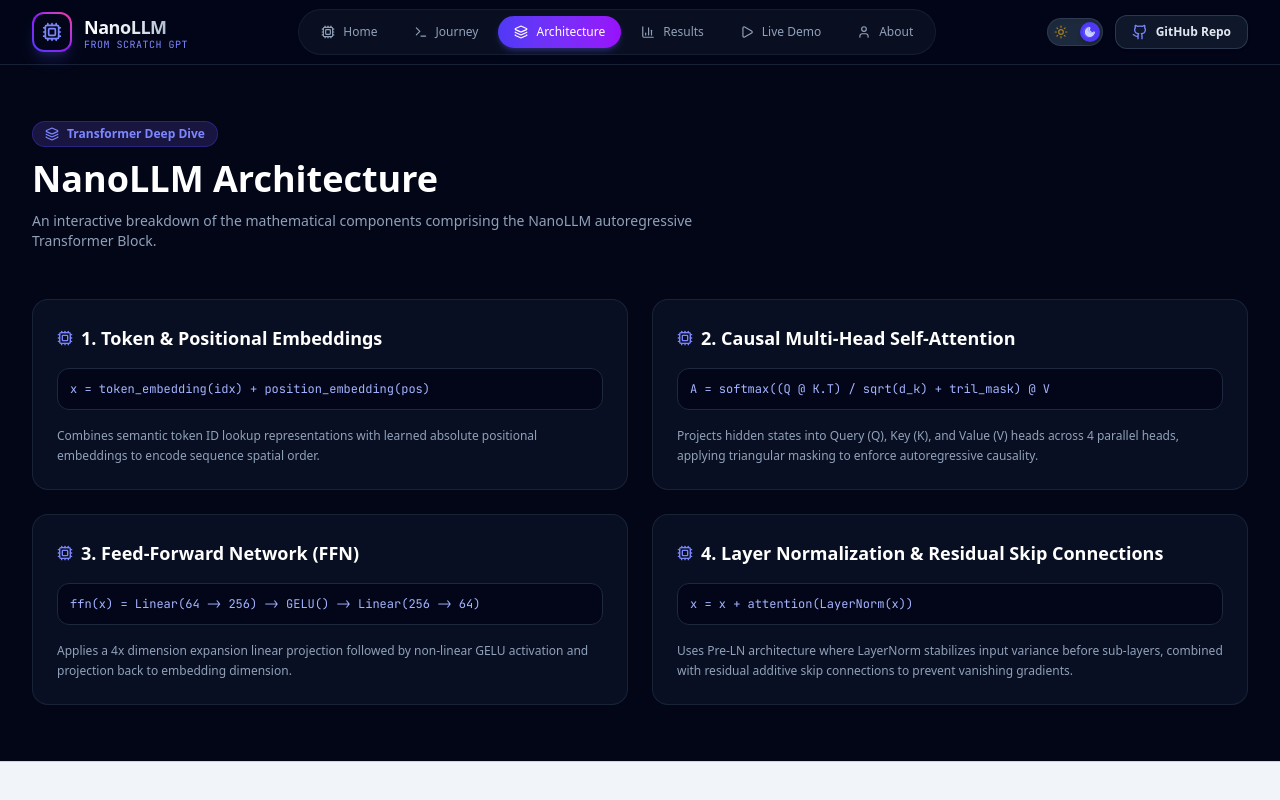
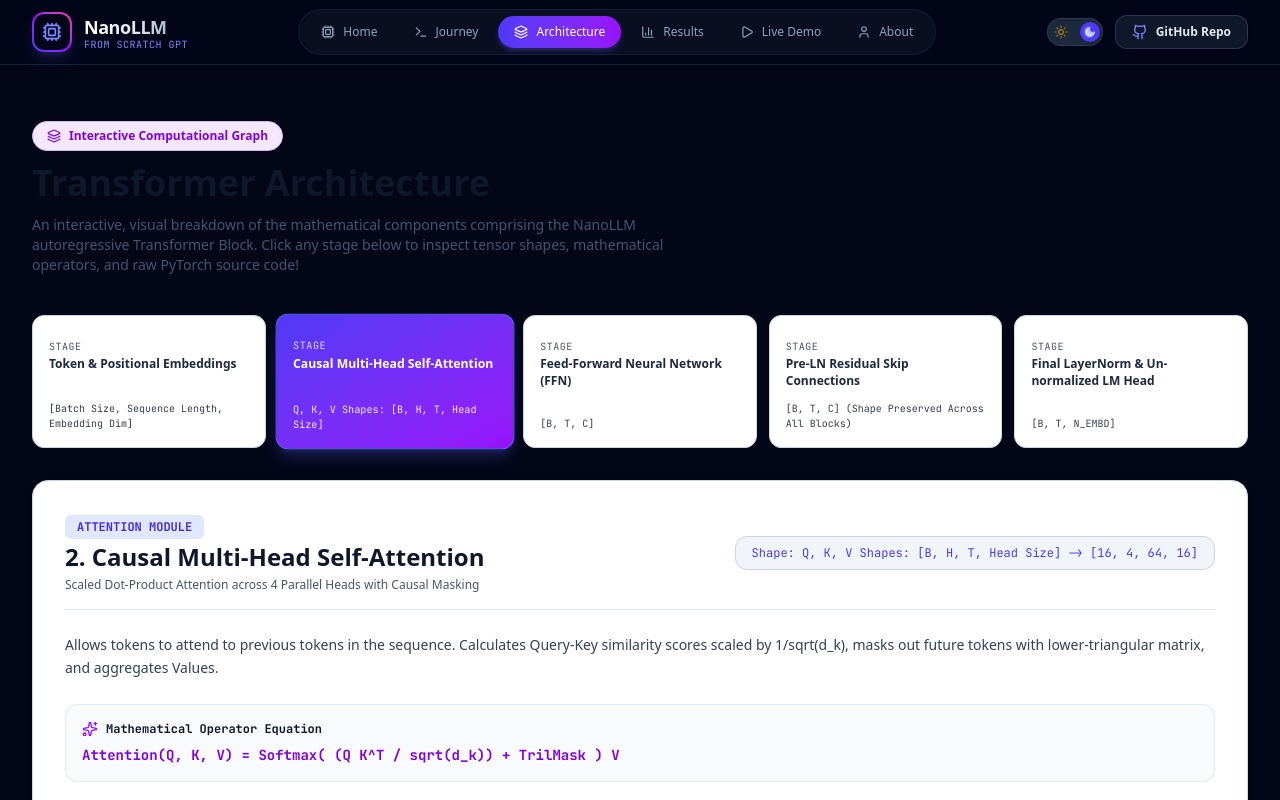
Before and after one commit to MuhammadAbdullah12-ux/NanoLLM, a Next.js app in the folder frontend/: page /architecture in a window 1280 px wide. Shown: the top 800 px of the page. Built offline with nearby package versions, Linux system fonts and the light colour scheme.

Commit message:
Showcase Days 5-6: Built interactive visual Architecture Diagram component with PyTorch math tooltips

```diff
--- a/frontend/app/architecture/page.tsx
+++ b/frontend/app/architecture/page.tsx
@@ -1,55 +1,22 @@
-import { Layers, Cpu, Zap, Activity } from "lucide-react";
+import ArchitectureDiagram from "@/components/ArchitectureDiagram";
+import { Layers, Cpu, Zap, ShieldCheck } from "lucide-react";
 
 export default function ArchitecturePage() {
-  const components = [
-    {
-      title: "1. Token & Positional Embeddings",
-      code: "x = token_embedding(idx) + position_embedding(pos)",
-      desc: "Combines semantic token ID lookup representations with learned absolute positional embeddings to encode sequence spatial order."
-    },
-    {
-      title: "2. Causal Multi-Head Self-Attention",
-      code: "A = softmax((Q @ K.T) / sqrt(d_k) + tril_mask) @ V",
-      desc: "Projects hidden states into Query (Q), Key (K), and Value (V) heads across 4 parallel heads, applying triangular masking to enforce autoregressive causality."
-    },
-    {
-      title: "3. Feed-Forward Network (FFN)",
-      code: "ffn(x) = Linear(64 -> 256) -> GELU() -> Linear(256 -> 64)",
-      desc: "Applies a 4x dimension expansion linear projection followed by non-linear GELU activation and projection back to embedding dimension."
-    },
-    {
-      title: "4. Layer Normalization & Residual Skip Connections",
-      code: "x = x + attention(LayerNorm(x))",
-      desc: "Uses Pre-LN architecture where LayerNorm stabilizes input variance before sub-layers, combined with residual additive skip connections to prevent vanishing gradients."
-    }
-  ];
-
   return (
     <div className="space-y-8 py-6">
       <div className="space-y-3">
-        <div className="inline-flex items-center gap-2 px-3 py-1 rounded-full bg-indigo-950/80 border border-indigo-800/60 text-indigo-400 text-xs font-semibold">
+        <div className="inline-flex items-center gap-2 px-3.5 py-1.5 rounded-full bg-purple-100 dark:bg-purple-950/80 border border-purple-300 dark:border-purple-800/60 text-purple-700 dark:text-purple-400 text-xs font-semibold">
           <Layers className="w-3.5 h-3.5" />
-          <span>Transformer Deep Dive</span>
+          <span>Interactive Computational Graph</span>
         </div>
-        <h1 className="text-3xl sm:text-4xl font-extrabold text-white">NanoLLM Architecture</h1>
-        <p className="text-slate-400 text-sm max-w-2xl">
-          An interactive breakdown of the mathematical components comprising the NanoLLM autoregressive Transformer Block.
+        <h1 className="text-3xl sm:text-4xl font-extrabold text-slate-900 dark:text-white">Transformer Architecture</h1>
+        <p className="text-slate-600 dark:text-slate-400 text-sm max-w-2xl">
+          An interactive, visual breakdown of the mathematical components comprising the NanoLLM autoregressive Transformer Block. Click any stage below to inspect tensor shapes, mathematical operators, and raw PyTorch source code!
         </p>
       </div>
 
-      <div className="grid grid-cols-1 md:grid-cols-2 gap-6 pt-4">
-        {components.map((comp, idx) => (
-          <div key={idx} className="bg-slate-900/60 border border-slate-800/80 rounded-2xl p-6 space-y-4 hover:border-purple-900/50 transition-all">
-            <h2 className="text-lg font-bold text-white flex items-center gap-2">
-              <Cpu className="w-4 h-4 text-indigo-400" />
-              <span>{comp.title}</span>
-            </h2>
-            <div className="p-3 bg-slate-950 rounded-xl font-mono text-xs text-indigo-300 border border-slate-800">
-              <code>{comp.code}</code>
-            </div>
-            <p className="text-xs text-slate-400 leading-relaxed">{comp.desc}</p>
-          </div>
-        ))}
+      <div className="pt-2">
+        <ArchitectureDiagram />
       </div>
     </div>
   );
--- /dev/null
+++ b/frontend/components/ArchitectureDiagram.tsx
@@ -0,0 +1,143 @@
+"use client";
+
+import { useState } from "react";
+import { Cpu, ArrowDown, Layers, Zap, ShieldCheck, Code2, Sparkles, CheckCircle2 } from "lucide-react";
+
+interface NodeDetail {
+  id: string;
+  title: string;
+  subtitle: string;
+  tensorShape: string;
+  formula: string;
+  codeSnippet: string;
+  explanation: string;
+}
+
+export default function ArchitectureDiagram() {
+  const [selectedNode, setSelectedNode] = useState<string>("attention");
+
+  const nodes: Record<string, NodeDetail> = {
+    embedding: {
+      id: "embedding",
+      title: "1. Token & Positional Embeddings",
+      subtitle: "Maps Discrete Token IDs into Continuous Vector Space + Sequence Position",
+      tensorShape: "[Batch Size, Sequence Length, Embedding Dim]  ->  [B, T, C]",
+      formula: "x = W_E[idx] + W_P[pos]",
+      codeSnippet: "tok_emb = self.token_embedding_table(idx) # [B, T, 64]\npos_emb = self.position_embedding_table(pos) # [T, 64]\nx = tok_emb + pos_emb # Additive Positional Encoding",
+      explanation: "Converts discrete token numbers into dense 64-dimensional vectors while adding learned positional embedding vectors so the model knows spatial word order."
+    },
+    attention: {
+      id: "attention",
+      title: "2. Causal Multi-Head Self-Attention",
+      subtitle: "Scaled Dot-Product Attention across 4 Parallel Heads with Causal Masking",
+      tensorShape: "Q, K, V Shapes: [B, H, T, Head Size]  ->  [16, 4, 64, 16]",
+      formula: "Attention(Q, K, V) = Softmax( (Q K^T / sqrt(d_k)) + TrilMask ) V",
+      codeSnippet: "# Query, Key, Value Projections\nq = self.q_proj(x).view(B, T, n_head, head_size).transpose(1, 2)\nk = self.k_proj(x).view(B, T, n_head, head_size).transpose(1, 2)\nv = self.v_proj(x).view(B, T, n_head, head_size).transpose(1, 2)\n\n# Scaled Dot-Product + Causal Masking\nwei = q @ k.transpose(-2, -1) * (head_size ** -0.5)\nwei = wei.masked_fill(self.tril[:T, :T] == 0, float('-inf'))\nout = F.softmax(wei, dim=-1) @ v",
+      explanation: "Allows tokens to attend to previous tokens in the sequence. Calculates Query-Key similarity scores scaled by 1/sqrt(d_k), masks out future tokens with lower-triangular matrix, and aggregates Values."
+    },
+    ffn: {
+      id: "ffn",
+      title: "3. Feed-Forward Neural Network (FFN)",
+      subtitle: "4x Hidden Dimension Expansion with Non-Linear GELU Activation",
+      tensorShape: "[B, T, C]  ->  [B, T, 4C]  ->  [B, T, C]",
+      formula: "FFN(x) = GELU(x W_1 + b_1) W_2 + b_2",
+      codeSnippet: "self.ffwd = nn.Sequential(\n    nn.Linear(config.N_EMBD, 4 * config.N_EMBD), # [64 -> 256]\n    nn.GELU(),\n    nn.Linear(4 * config.N_EMBD, config.N_EMBD), # [256 -> 64]\n    nn.Dropout(config.DROPOUT)\n)",
+      explanation: "Applies a 4x expansion linear transformation followed by non-linear GELU activation. Acts as a position-wise associative memory for factual knowledge."
+    },
+    residuals: {
+      id: "residuals",
+      title: "4. Pre-LN Residual Skip Connections",
+      subtitle: "LayerNorm before Sub-Layers + Additive Skip Connections",
+      tensorShape: "[B, T, C] (Shape Preserved Across All Blocks)",
+      formula: "x_{next} = x + Attention(LN(x)) + FFN(LN(x_attn))",
+      codeSnippet: "# Pre-LayerNorm Transformer Block Forward Pass\nx = x + self.sa(self.ln1(x))   # Residual Skip Connection 1\nx = x + self.ffwd(self.ln2(x)) # Residual Skip Connection 2",
+      explanation: "Applies Layer Normalization before attention and feed-forward sub-layers (Pre-LN). Additive residual skip connections allow gradients to flow straight through deep networks without vanishing."
+    },
+    head: {
+      id: "head",
+      title: "5. Final LayerNorm & Un-normalized LM Head",
+      subtitle: "Projects 64-Dim Hidden State to Target Vocabulary Probability Logits",
+      tensorShape: "[B, T, N_EMBD]  ->  [B, T, Vocab Size]",
+      formula: "z = LN(x) W_{head}",
+      codeSnippet: "x = self.ln_f(x) # Final Layer Normalization\nlogits = self.lm_head(x) # Linear Projection [64 -> 50,257]\nloss = F.cross_entropy(logits.view(-1, V), targets.view(-1))",
+      explanation: "Normalizes final block hidden states and projects 64-dimensional vectors to vocabulary size channels (50,257 for BPE), computing Cross-Entropy Loss against targets."
+    }
+  };
+
+  const selected = nodes[selectedNode];
+
+  return (
+    <div className="space-y-8">
+
+      {/* Interactive Visual Graph Nodes */}
+      <div className="grid grid-cols-1 md:grid-cols-5 gap-3">
+        {Object.values(nodes).map((node) => {
+          const isActive = selectedNode === node.id;
+          return (
+            <button
+              key={node.id}
+              onClick={() => setSelectedNode(node.id)}
+              className={`p-4 rounded-xl text-left border transition-all flex flex-col justify-between ${
+                isActive
+                  ? "bg-gradient-to-br from-indigo-600 to-purple-600 text-white border-indigo-500 shadow-lg shadow-indigo-500/25 scale-[1.02]"
+                  : "bg-white dark:bg-slate-900/60 text-slate-800 dark:text-slate-200 border-slate-300 dark:border-slate-800 hover:border-indigo-400"
+              }`}
+            >
+              <div className="space-y-1">
+                <span className="text-[10px] font-mono uppercase tracking-wider opacity-80">Stage</span>
+                <h4 className="font-bold text-xs leading-snug">{node.title.split(". ")[1]}</h4>
+              </div>
+              <span className="text-[10px] font-mono mt-3 opacity-90 block">{node.tensorShape.split("->")[0]}</span>
+            </button>
+          );
+        })}
+      </div>
+
+      {/* Selected Node Deep-Dive Panel */}
+      <div className="bg-white dark:bg-slate-900/60 border border-slate-300 dark:border-slate-800/80 rounded-2xl p-6 sm:p-8 space-y-6 shadow-sm animate-fadeIn">
+
+        <div className="flex flex-col sm:flex-row sm:items-center justify-between gap-4 border-b border-slate-200 dark:border-slate-800 pb-4">
+          <div className="space-y-1">
+            <span className="px-3 py-1 rounded-md bg-indigo-100 dark:bg-indigo-950 text-indigo-700 dark:text-indigo-300 text-xs font-bold font-mono">
+              {selected.id.toUpperCase()} MODULE
+            </span>
+            <h3 className="text-2xl font-extrabold text-slate-900 dark:text-white pt-1">{selected.title}</h3>
+            <p className="text-xs text-slate-600 dark:text-slate-400">{selected.subtitle}</p>
+          </div>
+
+          <div className="px-4 py-2 rounded-xl bg-slate-100 dark:bg-slate-950 border border-slate-300 dark:border-slate-800 font-mono text-xs text-indigo-600 dark:text-indigo-400">
+            Shape: {selected.tensorShape}
+          </div>
+        </div>
+
+        <p className="text-sm text-slate-700 dark:text-slate-300 leading-relaxed font-medium">
+          {selected.explanation}
+        </p>
+
+        {/* Mathematical Equation */}
+        <div className="p-4 rounded-xl bg-slate-50 dark:bg-slate-950/80 border border-slate-200 dark:border-slate-800 space-y-2">
+          <div className="text-xs font-mono font-bold text-slate-900 dark:text-slate-200 flex items-center gap-2">
+            <Sparkles className="w-4 h-4 text-purple-600 dark:text-purple-400" />
+            <span>Mathematical Operator Equation</span>
+          </div>
+          <div className="font-mono text-sm text-purple-700 dark:text-purple-300 font-bold overflow-x-auto">
+            <code>{selected.formula}</code>
+          </div>
+        </div>
+
+        {/* PyTorch Source Code */}
+        <div className="space-y-2">
+          <div className="text-xs font-mono font-bold text-slate-900 dark:text-slate-200 flex items-center gap-2">
+            <Code2 className="w-4 h-4 text-indigo-600 dark:text-indigo-400" />
+            <span>Raw PyTorch Source Code</span>
+          </div>
+          <pre className="p-4 rounded-xl bg-slate-900 text-indigo-300 font-mono text-xs overflow-x-auto border border-slate-700 dark:border-slate-800">
+            <code>{selected.codeSnippet}</code>
+          </pre>
+        </div>
+
+      </div>
+
+    </div>
+  );
+}
```
